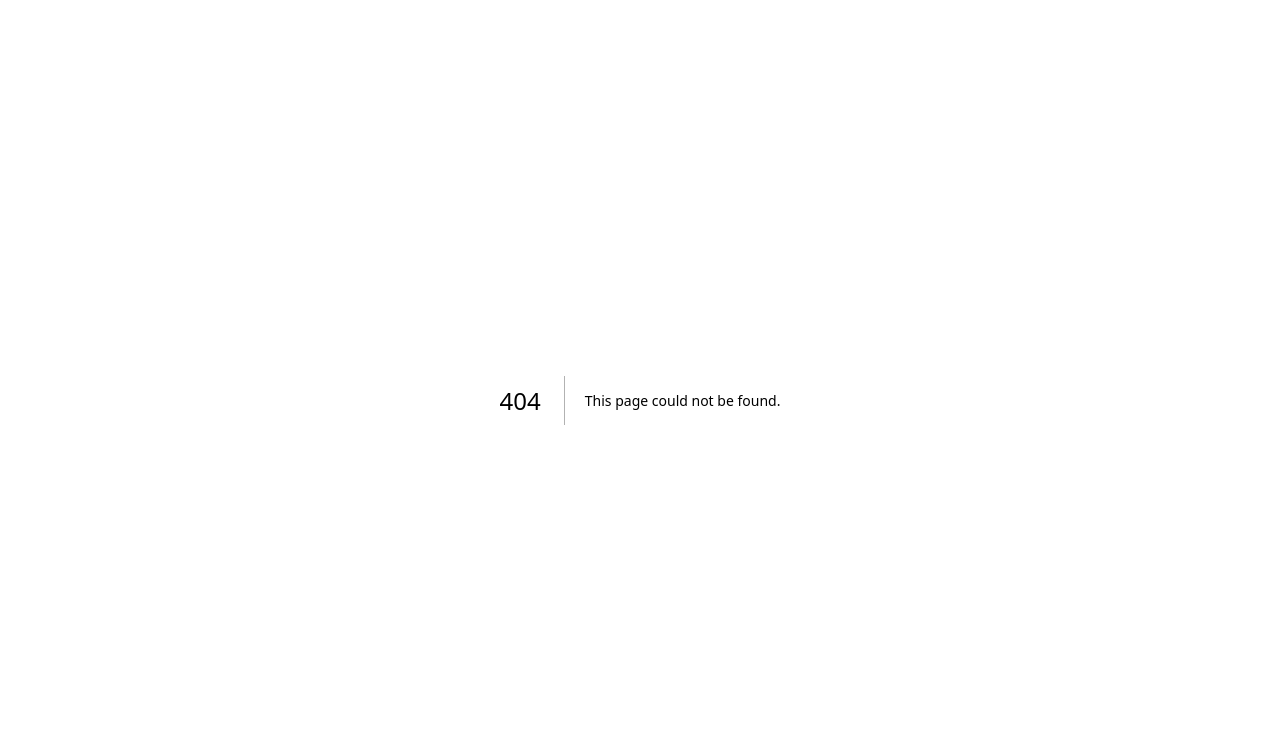
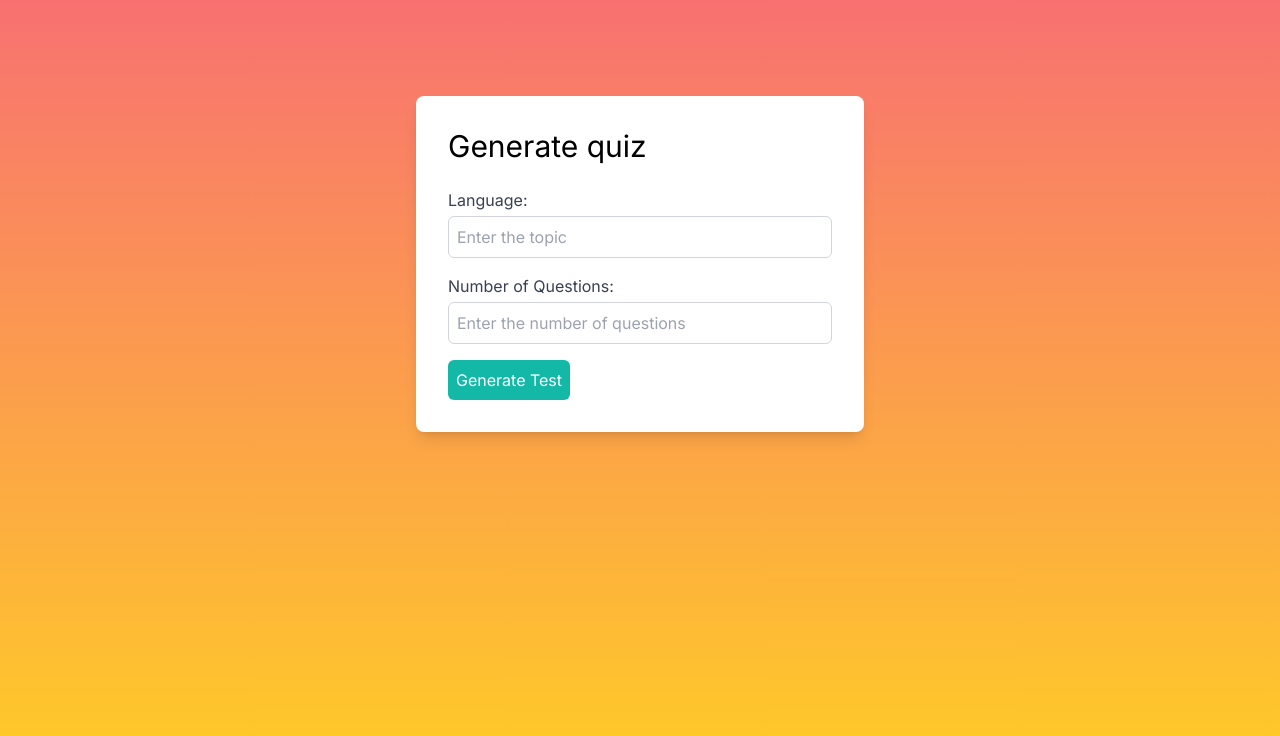
Before and after one commit to quattrolinguo/quatrolinguo, a Next.js app: page /generate in a window 1280 px wide. Before the commit this address had no page. Shown: the top 736 px of the page. Built offline with nearby package versions, Linux system fonts and the light colour scheme.

Commit message:
Change generate page background
- Add routing /generate
- Change backgorund to gradient based on figma design

```diff
--- a/package.json
+++ b/package.json
@@ -16,6 +16,8 @@
   "devDependencies": {
     "@babel/core": "^7.23.7",
     "@babel/preset-env": "^7.23.8",
+    "@types/node": "20.11.5",
+    "@types/react": "18.2.48",
     "autoprefixer": "^10.0.1",
     "eslint": "^8.56.0",
     "eslint-config-next": "14.1.0",
--- /dev/null
+++ b/src/app/generate/page.js
@@ -0,0 +1,79 @@
+"use client";
+import Image from "next/image";
+
+import { useState } from 'react';
+
+export default function Home() {
+    const [language, setLanguage] = useState('');
+    const [numberOfQuestions, setNumberOfQuestions] = useState('');
+    const [questions, setQuestions] = useState([]);
+
+    const generateTest = async () => {
+        try {
+            const response = await fetch('/api/generateTest', {
+                method: 'POST',
+                headers: {
+                    'Content-Type': 'application/json',
+                },
+                body: JSON.stringify({ topic, numberOfQuestions }),
+            });
+
+            const data = await response.json();
+            setQuestions(data.questions);
+        } catch (error) {
+            console.error('Error generating test:', error);
+        }
+    };
+    return (
+        <main className="flex min-h-screen flex-col items-center justify-between p-24 bg-red-400 backdrop-blur" style={{
+            background: 'var(--background-gradient, linear-gradient(180deg, rgba(248, 113, 113, 1) 0%, rgba(255, 207, 36, 1) 100%))',
+            backdropFilter: 'blur(2px)'
+        }}>
+            <div className="max-w-md w-full p-8 bg-white rounded-lg shadow-lg">
+                <h1 className="text-3xl mb-6 text-black">Generate quiz</h1>
+
+                <div className="space-y-4">
+                    <label className="block">
+                        <span className="text-gray-700">Language:</span>
+                        <input
+                            type="text"
+                            className="mt-1 p-2 block w-full rounded-md border border-gray-300 focus:outline-none focus:ring focus:border-blue-300"
+                            placeholder="Enter the topic"
+                            value={language}
+                            onChange={(e) => setLanguage(e.target.value)}
+                        />
+                    </label>
+
+                    <label className="block">
+                        <span className="text-gray-700">Number of Questions:</span>
+                        <input
+                            type="number"
+                            className="mt-1 p-2 block w-full rounded-md border border-gray-300 focus:outline-none focus:ring focus:border-blue-300"
+                            placeholder="Enter the number of questions"
+                            value={numberOfQuestions}
+                            onChange={(e) => setNumberOfQuestions(e.target.value)}
+                        />
+                    </label>
+
+                    <button
+                        className="bg-teal-500 text-white p-2 rounded-md hover:bg-teal-600 focus:outline-none focus:ring focus:border-blue-300"
+                        onClick={generateTest}
+                    >
+                        Generate Test
+                    </button>
+                </div>
+
+                {questions.length > 0 && (
+                    <div className="mt-8">
+                        <h2 className="text-2xl mb-4">Generated Questions:</h2>
+                        <ul className="list-disc pl-4 space-y-2">
+                            {questions.map((question, index) => (
+                                <li key={index} className="text-gray-700">{question}</li>
+                            ))}
+                        </ul>
+                    </div>
+                )}
+            </div>
+        </main>
+    );
+}
--- a/src/app/layout.js
+++ b/src/app/layout.js
@@ -11,7 +11,7 @@ export const metadata = {
 export default function RootLayout({ children }) {
   return (
     <html lang="en">
-      <body className={inter.className}>{children}</body>
+      <body className={`${inter.className}`}>{children}</body>
     </html>
   );
 }
--- a/src/app/page.js
+++ b/src/app/page.js
@@ -4,7 +4,7 @@ import Image from "next/image";
 import { useState } from 'react';
 
 export default function Home() {
-  const [topic, setTopic] = useState('');
+  const [language, setLanguage] = useState('');
   const [numberOfQuestions, setNumberOfQuestions] = useState('');
   const [questions, setQuestions] = useState([]);
 
@@ -27,17 +27,17 @@ export default function Home() {
   return (
     <main className="flex min-h-screen flex-col items-center justify-between p-24 bg-red-400">
       <div className="max-w-md w-full p-8 bg-white rounded-lg shadow-lg">
-        <h1 className="text-3xl mb-6">Practice Test Generator</h1>
+        <h1 className="text-3xl mb-6 text-black">Generate quiz</h1>
 
         <div className="space-y-4">
           <label className="block">
-            <span className="text-gray-700">Topic:</span>
+            <span className="text-gray-700">Language:</span>
             <input
               type="text"
               className="mt-1 p-2 block w-full rounded-md border border-gray-300 focus:outline-none focus:ring focus:border-blue-300"
               placeholder="Enter the topic"
-              value={topic}
-              onChange={(e) => setTopic(e.target.value)}
+              value={language}
+              onChange={(e) => setLanguage(e.target.value)}
             />
           </label>
 
```
Also changed, not shown: tsconfig.json (added, +34 -0 lines), src/app/components/navbar.js (added), 1 other file (tests, documents, lock files or other folders).
